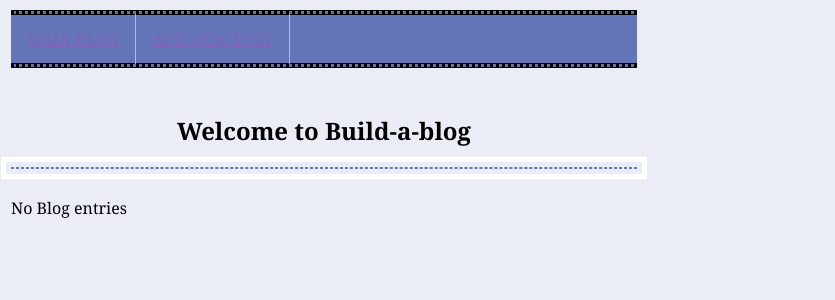
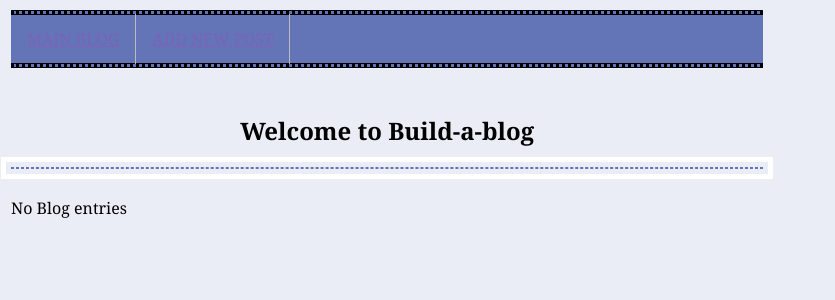
Before and after one commit to misakichii/build-a-blog, a Flask app: page /blog in a window 1280 px wide. Shown: the top 300 px of the page, without its empty margins (0-835 px from the left). Run offline with Flask 2, Linux system fonts and the light colour scheme; data that the repository does not hold is empty.

Commit message:
committing changes to css file

```diff
--- a/static/style.css
+++ b/static/style.css
@@ -4,7 +4,7 @@ body {
 }
 
 table {
-    width: 50%;
+    width: 60%;
 }
 
 .a {
@@ -80,3 +80,10 @@ ul {
 .justify {
     text-align: center;
 }
+
+.border {
+    border-style: solid;
+    border-width: 3px;
+    border-color: blue white;
+
+}
```
